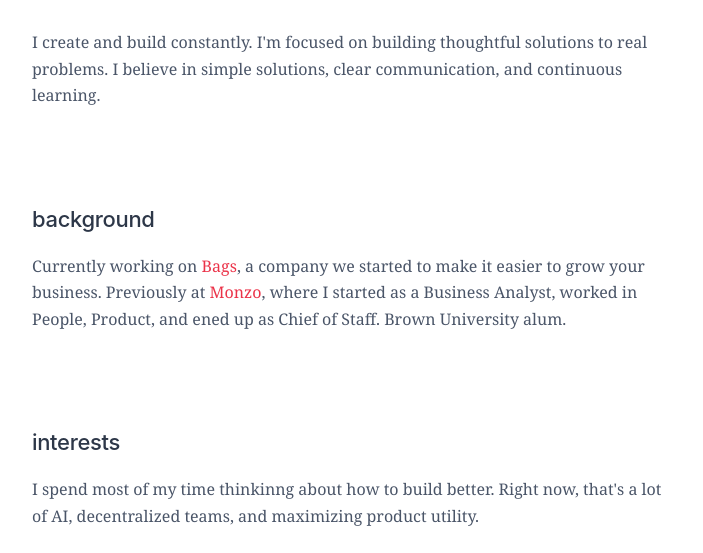
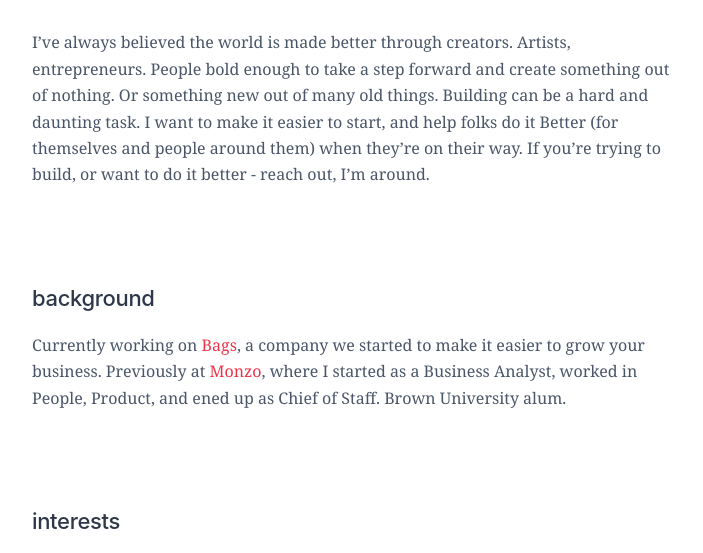
Before and after one commit to igna14/personal_site, a plain HTML site: page about.html in a window 1280 px wide. Shown: the part 192-745 px from the top of the page, without its empty margins (288-991 px from the left). Drawn offline with Linux system fonts and the light colour scheme.

Commit message:
updates to readme and docs

```diff
--- a/about.html
+++ b/about.html
@@ -14,7 +14,11 @@
     <main>
         <section class="about-intro">
             <h1>about</h1>
-            <p>I create and build constantly. I'm focused on building thoughtful solutions to real problems. I believe in simple solutions, clear communication, and continuous learning.</p>
+            <p>I’ve always believed the world is made better through creators. Artists, entrepreneurs. People bold enough to take a step forward and create something out of nothing. Or something new out of many old things.
+
+                Building can be a hard and daunting task. I want to make it easier to start, and help folks do it Better (for themselves and people around them) when they’re on their way.
+
+                If you’re trying to build, or want to do it better - reach out, I’m around. </p>
         </section>
 
         <section class="background">
```
Also changed, not shown: 1 other file.
